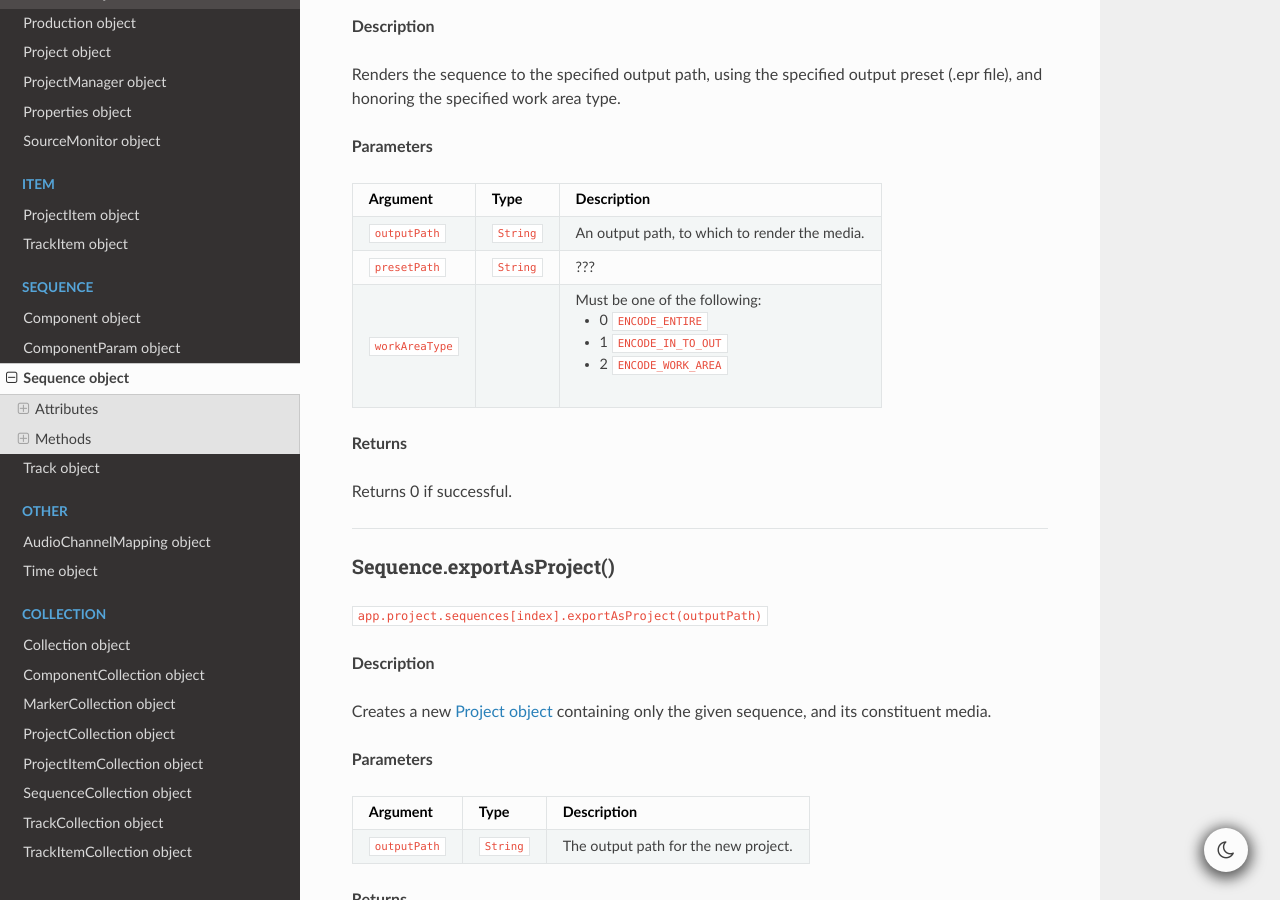
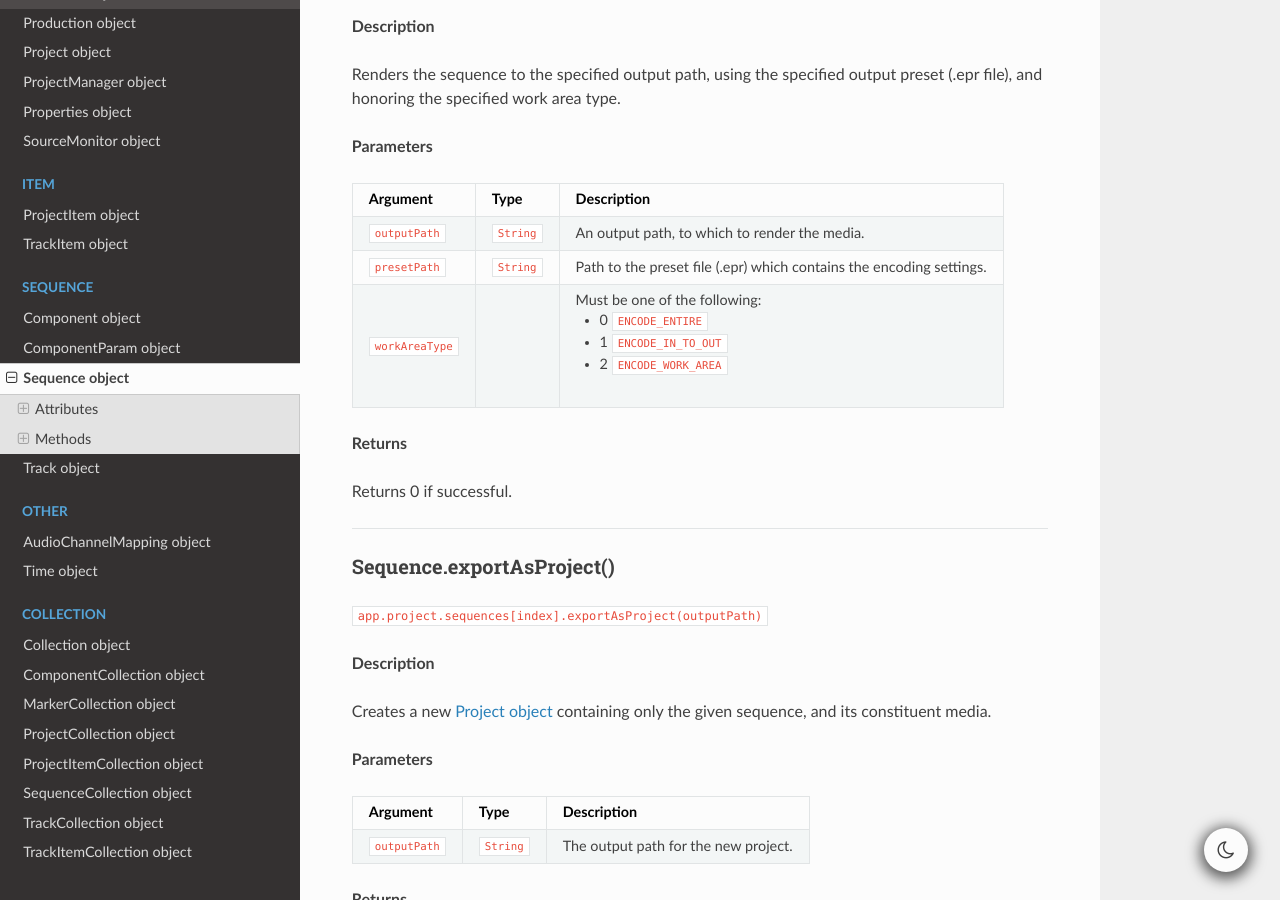
Before and after one commit to docsforadobe/premiere-scripting-guide, a Sphinx documentation site: the page built from docs/sequence/sequence.rst, in a window 1280 px wide and 900 px high, scrolled down 8450 px. Built offline with Sphinx 7.4.7 and the Read the Docs theme 2.0.0, drawn with Linux system fonts in a browser that asks for light colours.

Commit message:
Add description to exportAsMediaDirect's presetPath

```diff
--- a/docs/sequence/sequence.rst
+++ b/docs/sequence/sequence.rst
@@ -453,7 +453,7 @@ Renders the sequence to the specified output path, using the specified output pr
 Argument          Type         Description
 ================  ===========  =======================
 ``outputPath``    ``String``   An output path, to which to render the media.
-``presetPath``    ``String``   ???
+``presetPath``    ``String``   Path to the preset file (.epr) which contains the encoding settings.
 ``workAreaType``               Must be one of the following:
 
                                - 0 ``ENCODE_ENTIRE``
```
